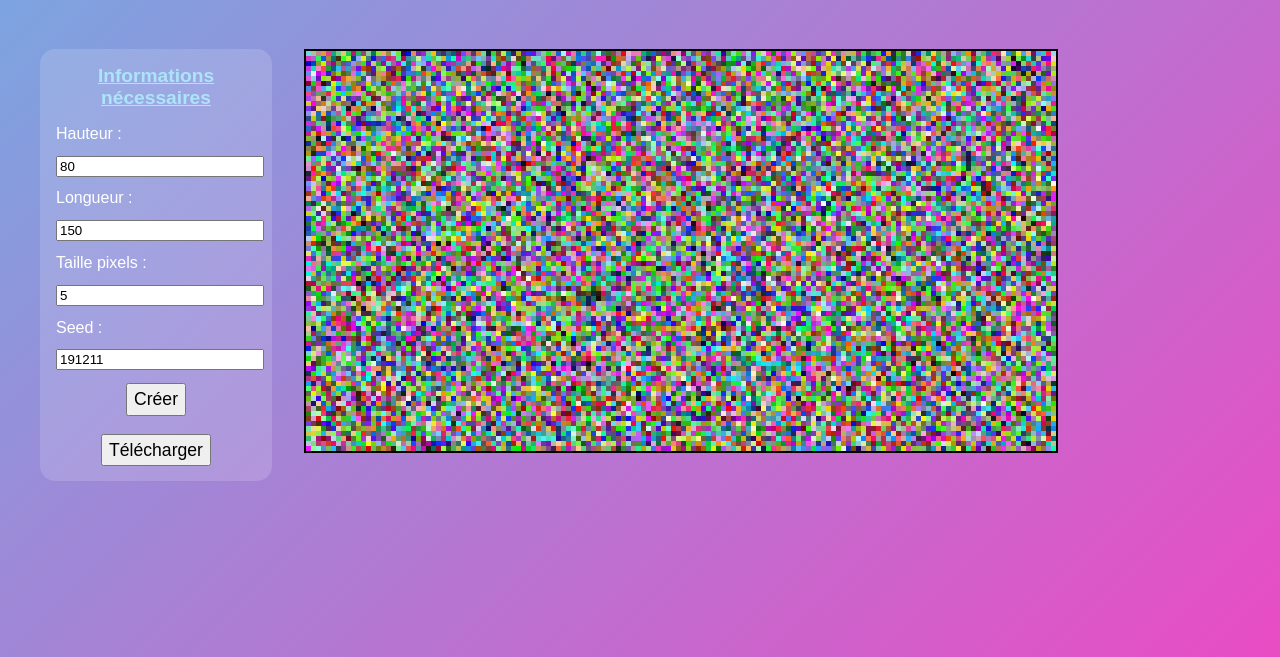
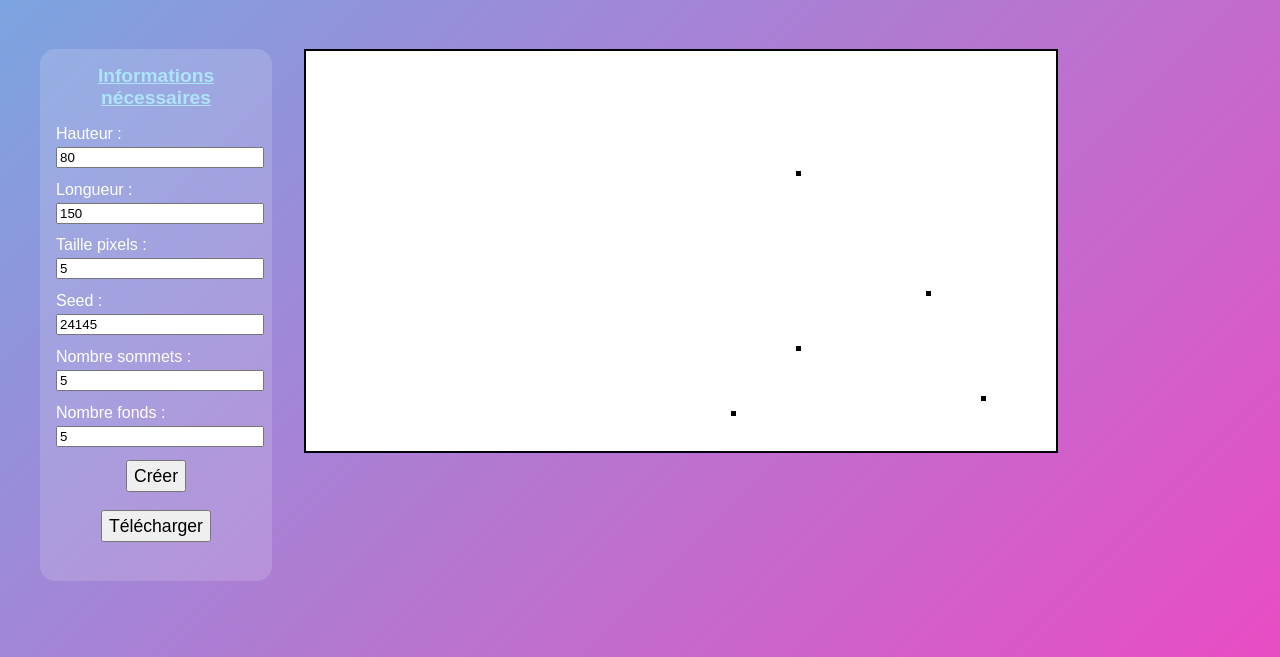
Before and after one commit to AmaniteVitamine/AmaniteVitamine.github.io, a plain HTML site: page index.html in a window 1280 px wide. Both pictures are taken after a click on the button "Créer". Shown: the part 143-800 px from the top of the page. Drawn offline with Linux system fonts and the light colour scheme.

Commit message:
v9 (création sommets + fusion de fonctions)

```diff
--- a/MyMap.css
+++ b/MyMap.css
@@ -30,7 +30,7 @@ main {
 
 nav {
   width: 200px;                       /* Largeur fixe de la colonne nav */
-  height: 400px;                      /* Hauteur fixe pour voir l’effet */
+  height: 500px;                      /* Hauteur fixe pour voir l’effet */
   background: rgba(255,255,255,0.15); /* Fond blanc très transparent (15%) */
   border-radius: 15px;                /* Angles arrondis de 15px */
   padding: 1rem;                      /* Espace intérieur autour du contenu */
@@ -62,7 +62,7 @@ nav a.simple-text {
   cursor: default;          /* Curseur normal */
   text-align: left;         /* Aligne le texte à gauche */
   pointer-events: none;     /* Pas cliquable */
-  margin-bottom: 0.8rem;    /* Espacement un peu plus petit que pour les liens */
+  margin-bottom: 0.25rem;    /* Espacement un peu plus petit que pour les liens */
   font-weight: normal;      /* Poids normal (pas de gras) */
 }
 
--- a/index.html
+++ b/index.html
@@ -24,7 +24,13 @@
                 <input type="text" id="tp" name="tp" value="5" style="width: 100%; margin-bottom: 0.8rem;">
 
                 <a class="simple-text">Seed : </a>
-                <input type="text" id="seed" name="seed" value="191211" style="width: 100%; margin-bottom: 0.8rem;">
+                <input type="text" id="seed" name="seed" value="24145" style="width: 100%; margin-bottom: 0.8rem;">
+
+                <a class="simple-text">Nombre sommets : </a>
+                <input type="text" id="som" name="som" value="5" style="width: 100%; margin-bottom: 0.8rem;">
+
+                <a class="simple-text">Nombre fonds : </a>
+                <input type="text" id="fon" name="fon" value="5" style="width: 100%; margin-bottom: 0.8rem;">
 
                 <button id="Creer">Créer</button>
                 <br>
--- a/index.js
+++ b/index.js
@@ -6,6 +6,8 @@ const height = document.getElementById("height");
 const width = document.getElementById("width");
 const tp = document.getElementById("tp");
 const seed2 = document.getElementById("seed");
+const sommets = document.getElementById("som");
+const fonds = document.getElementById("fon");
 
 const myButton = document.getElementById("Creer");
 const myButtonDownload = document.getElementById("Telecharger");
@@ -30,12 +32,15 @@ document.addEventListener('DOMContentLoaded', () => {
     rngGlobal  = RandomWithSeed(seed2.value);
   }
   const mapDatas = generateMapData(width.value, height.value, rngGlobal);
+  const mapSommets = generateTopData(width.value, height.value, sommets.value, rngGlobal);
+
+  mapDatas.push(...mapSommets);
   drawMap(c, ctx, mapDatas, tp.value, height.value, width.value);
 });
 
 
 myButton.addEventListener("click", () => {
-  if (!TestValues(width.value,height.value,seed2.value)) {
+  if (!TestValues(width.value,height.value,seed2.value,sommets.value)) {
     return;
   };
   if (seed2.value !== lastSeed) {
@@ -43,6 +48,9 @@ myButton.addEventListener("click", () => {
     rngGlobal  = RandomWithSeed(seed2.value);
   }
   const mapDatas = generateMapData(width.value, height.value, rngGlobal);
+  const mapSommets = generateTopData(width.value, height.value, sommets.value, rngGlobal);
+
+  mapDatas.push(...mapSommets);
   drawMap(c, ctx, mapDatas, tp.value, height.value, width.value);
 });
 
@@ -57,8 +65,7 @@ myButtonDownload.addEventListener("click", () => {
 });
 
 
-
-function TestValues(width, height, seed) {
+function TestValues(width, height, seed, nbtop) {
   if (width.trim() === "" || height.trim() === "") {
       alert("Erreur : veuillez compléter toutes les cases.");
       return false;
@@ -83,21 +90,46 @@ function TestValues(width, height, seed) {
       alert("Erreur : veuillez saisir un nombre entier pour votre seed.")
       return false;
     }
+    if (width * height < nbtop) {
+      alert("Erreur : le nombre de sommets doit être inférieur ou égal au nombre total de pixels.");
+      return false;
+    }
     return true;
 }
+
 
 function generateMapData(width, height, rng) {
   const mapData = [];
   for (let y = 0; y < height; y++) {
     for (let x = 0; x < width; x++) {
-      const r = Math.floor(rng() * 256);
+      /*const r = Math.floor(rng() * 256);
       const g = Math.floor(rng() * 256);
       const b = Math.floor(rng() * 256);
-      mapData.push({x, y, r, g, b});
+      mapData.push({x, y, r, g, b});*/
+      const val = 255;
+      mapData.push({x, y, r : val, g : val, b : val});
     }
   }
   return mapData;
 }
+
+function generateTopData(width, height, nbtop, rng) {
+  const mapSommets = [];
+  const used = new Set();
+
+  while (mapSommets.length < nbtop) {
+    const x = Math.floor(rng() * width);
+    const y = Math.floor(rng() * height);
+    const key = `${x},${y}`;
+
+    if (!used.has(key)) {
+      used.add(key);
+      mapSommets.push({ x, y, r: 0, g: 0, b: 0 });
+    }
+  }
+  return mapSommets;
+}
+
 
 function drawMap(canvas, ctx, mapData, tpixel, height, width) {
   canvas.width  = width * tpixel;
```
Also changed, not shown: test/Accueil.html (deleted, +0 -39 lines).
